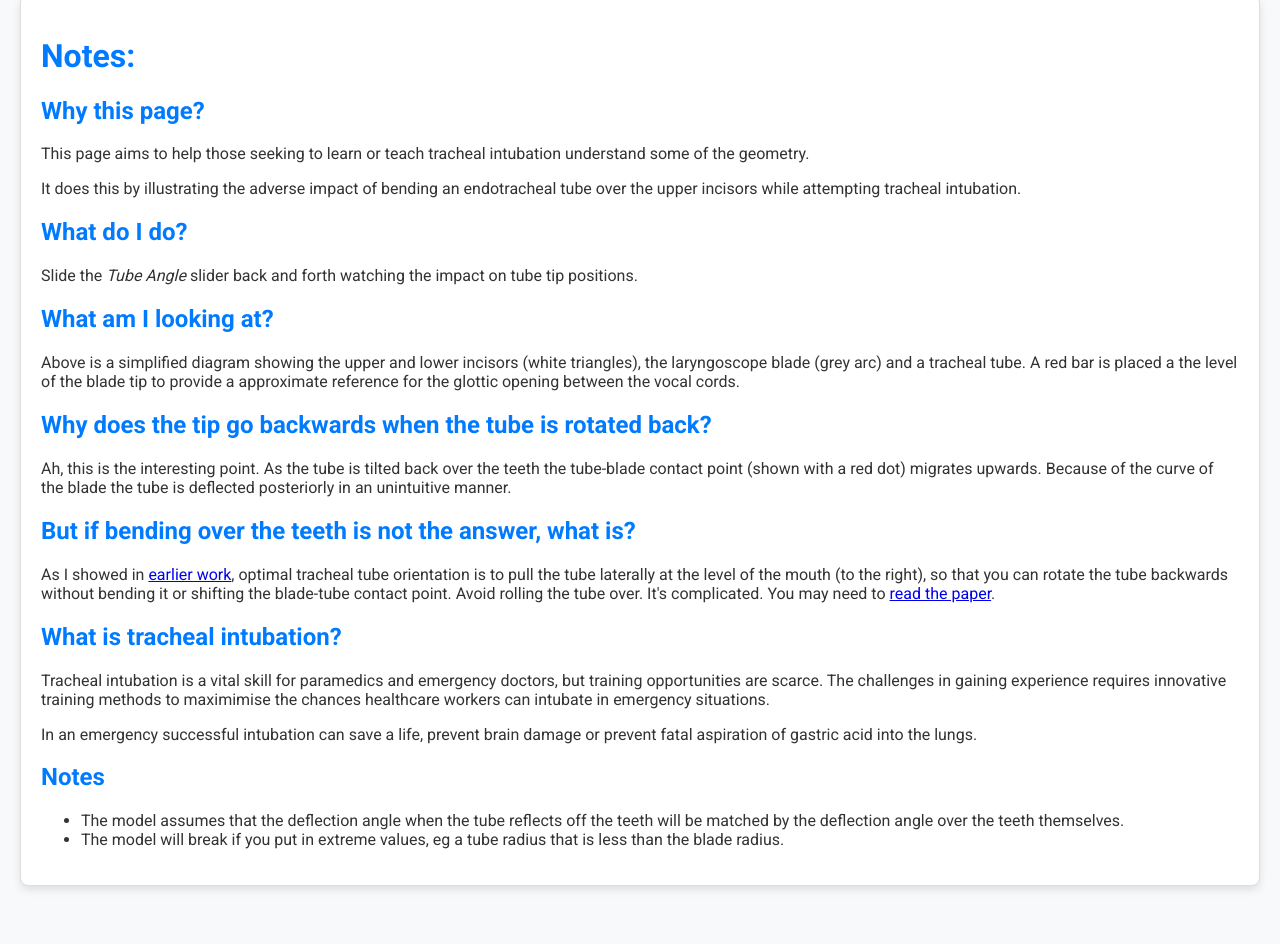
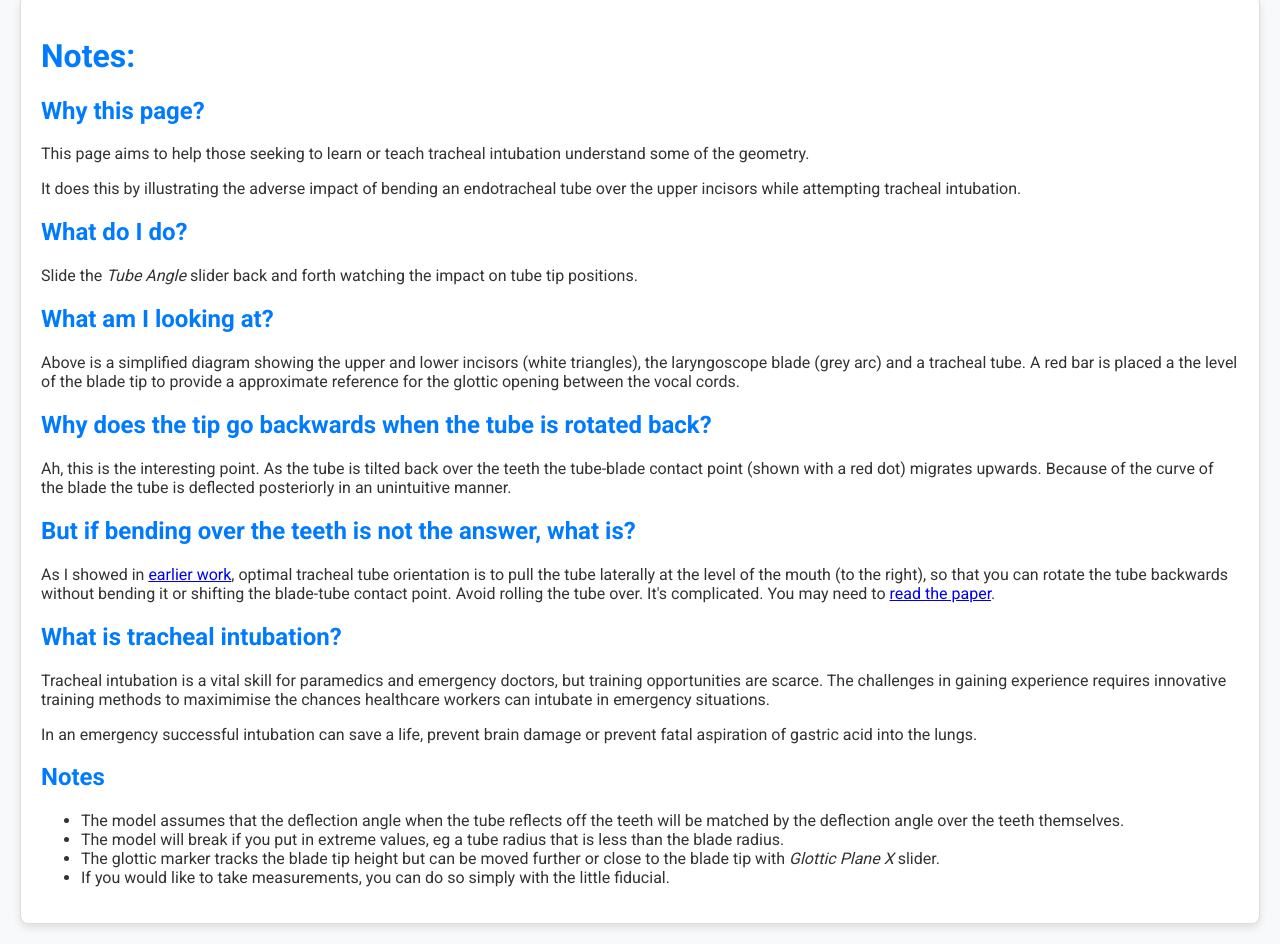
Before and after one commit to ErichBSchulz/tubebend, a plain HTML site: page index.html in a window 1280 px wide. Shown: the part 2240-3184 px from the top of the page. Before the commit the page ends 3146 px from the top, so only its background shows below. Drawn offline with Linux system fonts and the light colour scheme.

Commit message:
more blah

```diff
--- a/index.html
+++ b/index.html
@@ -236,6 +236,8 @@
         <ul>
             <li>The model assumes that the deflection angle when the tube reflects off the teeth will be matched by the deflection angle over the teeth themselves.</li>
             <li>The model will break if you put in extreme values, eg a tube radius that is less than the blade radius.</li>
+            <li>The glottic marker tracks the blade tip height but can be moved further or close to the blade tip with <em>Glottic Plane X</em> slider.</li>
+            <li>If you would like to take measurements, you can do so simply with the little fiducial.</li>
         </ul>
     </div>
 
```
